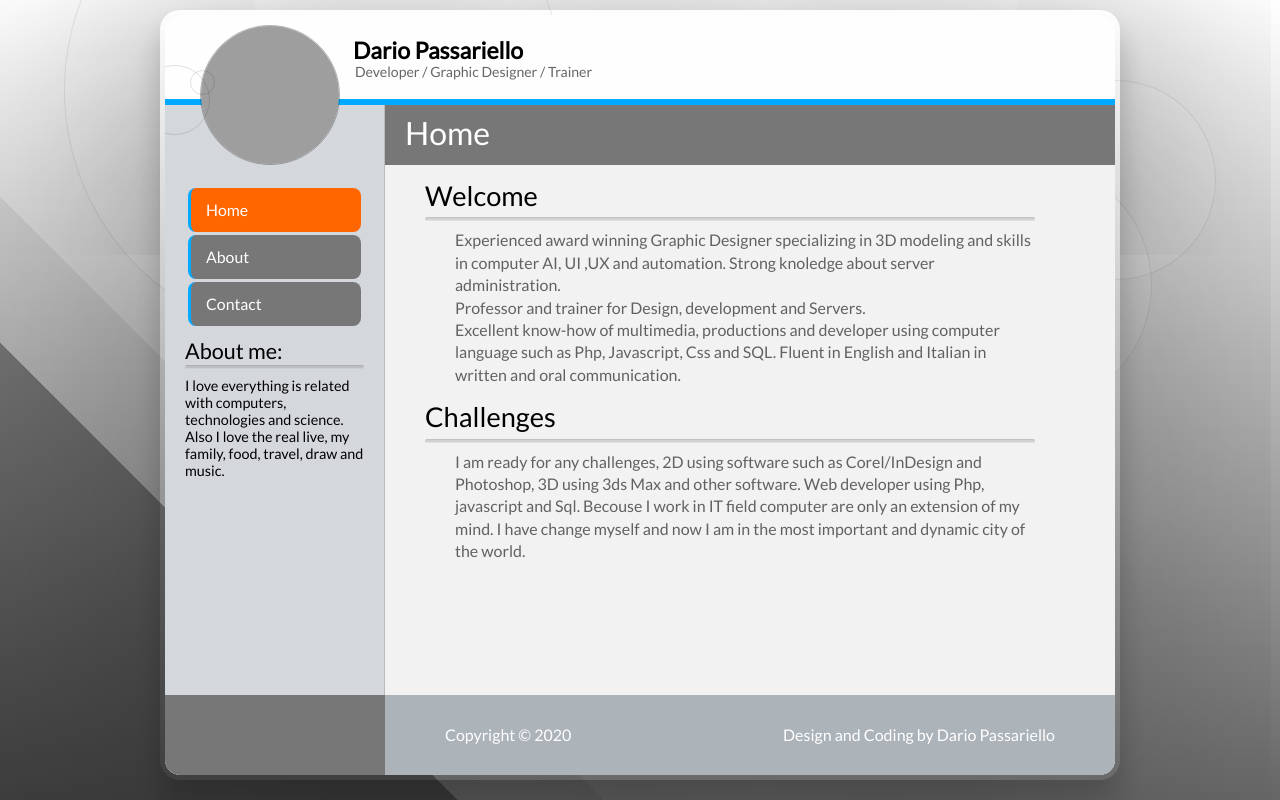
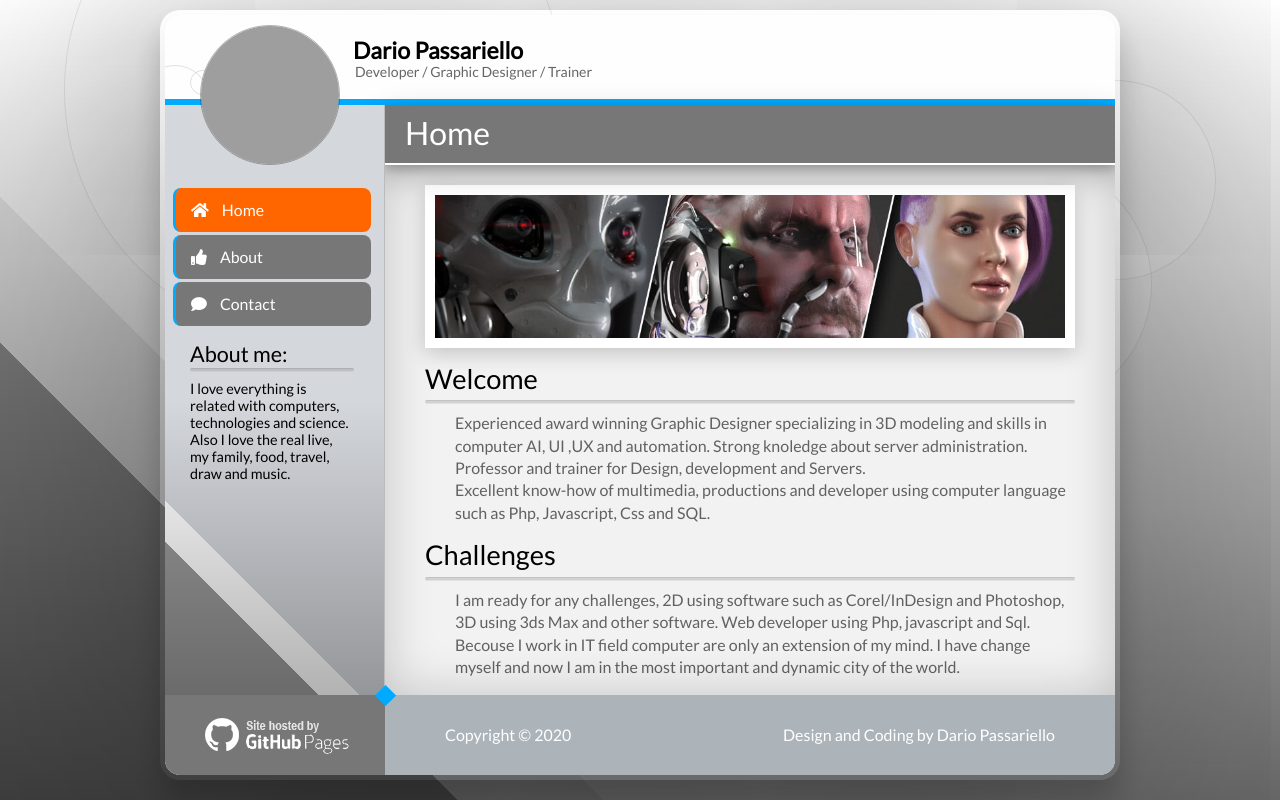
Before and after one commit to passariello/passariello.github.io, a PHP site: page / in a window 1280 px wide. Run offline with PHP 8.4, Linux system fonts and the light colour scheme; some libraries are stand-ins or nearby versions; grey boxes are pictures that could not be loaded.

Commit message:
gradients, shadow and images

```diff
--- a/css/style.css
+++ b/css/style.css
@@ -79,7 +79,7 @@ SOFTWARE.
 	width:140px;
 	height:140px;
 	border-radius:50%;
-	z-index:1;
+	z-index:5;
 	border:1px solid rgba(0,0,0,.3)
 }
 
@@ -123,6 +123,9 @@ SOFTWARE.
 	padding:0;
 	line-height:0;
 	text-transform: capitalize;
+	border-bottom:2px solid white;
+	box-shadow:0 8px 30px rgba(0,0,0,.2), 0 4px 10px rgba(0,0,0,.2);
+	z-index:3;
 }
 
 .title h2{
@@ -144,12 +147,20 @@ SOFTWARE.
 	line-height:1.5em;
 	overflow:auto;
 	display:none;
+	box-shadow:0 0 50px rgba(0,0,0,.2) inset
 }
 
 .page article{
-	padding:0 80px 80px 40px;
+	padding:20px 40px;
 	font-size:1em;
 	line-height:1.4em;
+}
+
+.page img{
+	border:solid white;
+	border-width:10px;
+	box-shadow:0 5px 20px rgba(0,0,0,.2);
+	z-index:1
 }
 
 .page h2,
@@ -168,16 +179,20 @@ SOFTWARE.
 /*****************************************************************************/
 
 .nav {
-	background: #d4d7dc;
 	position:absolute;
 	left:0;
 	bottom:80px;
 	width:220px;
 	top:90px;
-	padding:80px 20px 20px 20px;
+	padding:80px 10px 20px 5px;
 	font-size:.9em;
 	border-right:1px solid #bbb;
 	overflow:auto;
+	z-index:4;
+	background-color: #d4d7dc;
+	background-image:
+	linear-gradient(0, rgba(0,0,0,.3) 0%, transparent 50%),
+	linear-gradient(45deg, #999 19%, #999 19%, white 19%, white 24%, transparent 24%);
 }
 
 .nav h2{
@@ -188,7 +203,6 @@ SOFTWARE.
 	font-size:1.1em;
 	list-style: none;
 	line-height: 24px;
-	margin-bottom:20px;
 	z-index:1;
 }
 
@@ -213,6 +227,14 @@ SOFTWARE.
 	background-color:#F60;
 }
 
+.nav i {
+	margin:5px 10px 0 0;
+}
+
+.nav div {
+	padding:20px;
+}
+
 /*****************************************************************************/
 
 .footer {
@@ -228,12 +250,30 @@ SOFTWARE.
 	color:white;
 }
 
-.footer p:first-child{
+.footer p:nth-child(1){
 	float:left;
 }
 
-.footer p:last-child{
+.footer p:nth-child(2){
 	float:right;
+}
+
+.footer span{
+	position:absolute;
+	display:block;
+	width:15px;
+	height:15px;
+	bottom:72.5px;
+	left:-7.5px;
+	background:#00aaff;
+	transform:rotate(45deg);
+	z-index:5;
+}
+
+.footer img{
+	position:absolute;
+	bottom:20px;
+	left:-180px;
 }
 
 /*****************************************************************************/
@@ -253,3 +293,77 @@ SOFTWARE.
 	opacity:.8;
 	z-index:1;
 }
+
+/*****************************************************************************/
+
+.loader{
+	position:absolute;
+	top:0;
+	left:0;
+	width:100%;
+	height:100%;
+	/*display:none;*/
+	z-index:100;
+	/*background:rgba(255,255,255,.5);*/
+}
+
+.loader i{
+	position:absolute;
+	width:180px;
+	height:180px;
+	border:4px solid #bbb;
+	border-top-color:#F60;
+	border-radius:50%;
+	left: calc( 50% - 90px );
+	top: calc( 50% - 90px );
+
+    -webkit-animation-name: spin;
+    -webkit-animation-duration: .5s;
+    -webkit-animation-iteration-count: infinite;
+    -webkit-animation-timing-function: linear;
+
+    -moz-animation-name: spin;
+    -moz-animation-duration: .5s;
+    -moz-animation-iteration-count: infinite;
+    -moz-animation-timing-function: linear;
+
+    -ms-animation-name: spin;
+    -ms-animation-duration: .5s;
+    -ms-animation-iteration-count: infinite;
+    -ms-animation-timing-function: linear;
+
+    animation-name: spin;
+    animation-duration: .5s;
+    animation-iteration-count: infinite;
+    animation-timing-function: linear;
+}
+
+@-ms-keyframes spin {
+        from {
+            -ms-transform: rotate(0deg);
+        } to {
+            -ms-transform: rotate(360deg);
+        }
+    }
+    @-moz-keyframes spin {
+        from {
+            -moz-transform: rotate(0deg);
+        } to {
+            -moz-transform: rotate(360deg);
+        }
+    }
+    @-webkit-keyframes spin {
+        from {
+            -webkit-transform: rotate(0deg);
+        } to {
+            -webkit-transform: rotate(360deg);
+        }
+    }
+    @keyframes spin {
+        from {
+            transform: rotate(0deg);
+        } to {
+            transform: rotate(360deg);
+        }
+    }
+}
--- a/index.html
+++ b/index.html
@@ -12,6 +12,7 @@
 		<meta name="theme-color" content="#ffffff">
 
 		<link href="//fonts.googleapis.com/css?family=Lato&amp;display=swap" rel="stylesheet">
+		<link href="//cdnjs.cloudflare.com/ajax/libs/font-awesome/5.11.2/css/all.min.css" rel="stylesheet">
 
 		<link rel="apple-touch-icon" sizes="180x180" href="/images/icons/apple-touch-icon.png">
 		<link rel="icon" type="image/png" sizes="32x32" href="/images/icons/favicon-32x32.png">
@@ -42,26 +43,35 @@
 				<nav class="nav">
 					<nav>
 						<ul>
-							<li><a href="/#home">home</a></li>
-							<li><a href="/#about">about</a></li>
-							<li><a href="/#contact">contact</a></li>
+							<li><a href="/#home"><i class="fa fa-home"></i> home</a></li>
+							<li><a href="/#about"><i class="fa fa-thumbs-up"></i> about</a></li>
+							<li><a href="/#contact"><i class="fa fa-comment"></i> contact</a></li>
 						</ul>
 					</nav>
+					<div>
 					<h2>About me:</h2>
 					<hr/>
-					I love everything is related with computers, technologies and science. Also I love the real live, my family, food, travel, draw and music.
+					I love everything is related with computers, technologies and science.
+					Also I love the real live, my family, food, travel, draw and music.
+					</div>
 				</nav>
 
 				<div class="main">
-				<div class="title"><h2>Welcome</h2></div>
-				<div class="page">This is my website.</div>
+					<div class="title"><h2>Welcome</h2></div>
+					<div class="page">
+						This is my website.
+					</div>
 				</div>
 
 			</main>
 
+
+
 			<footer class="footer">
 				<p>Copyright &copy; 2020 </p>
 				<p>Design and Coding by Dario Passariello </p>
+				<span></span>
+				<img src="/images/githubpages.png" width="145" height="38" alt="GitHub Pages" />
 			</footer>
 
 		</div>
--- a/pages/about/start.html
+++ b/pages/about/start.html
@@ -1,6 +1,6 @@
 
 <article class="about">
-
+	<img src="/images/001.jpg" width="100%" height="auto" />
 	<section>
 		<h2>All information about me</h2>
 		<hr/>
--- a/pages/contact/start.html
+++ b/pages/contact/start.html
@@ -1,3 +1,4 @@
+
 <article>
 
 	<section>
--- a/pages/home/start.html
+++ b/pages/home/start.html
@@ -1,6 +1,8 @@
+
 <article>
 
 	<section>
+		<img src="/images/001-min.jpg" width="100%" height="auto" />
 			<h2>Welcome</h2>
 			<hr/>
 			<p>
@@ -10,7 +12,6 @@
 			Professor and trainer for Design, development and Servers.
 			<br/>
 			Excellent know-how of multimedia, productions and developer using computer language such as Php, Javascript, Css and SQL.
-			Fluent in English and Italian in written and oral communication.
 			</p>
 	</section>
 
@@ -20,6 +21,8 @@
 			<p>
 			I am ready for any challenges, 2D using software such as Corel/InDesign and Photoshop, 3D using 3ds Max and other software. Web developer using Php, javascript and Sql. Becouse I work in IT field computer are only an extension of my mind. I have change myself and now I am in the most important and dynamic city of the world.
 			</p>
+			<br/>
+
 	</section>
 
 </article>
--- a/script/javascript.js
+++ b/script/javascript.js
@@ -91,7 +91,7 @@ SOFTWARE.
 
 					href = href.replace("/#", "");
 					elem.addClass( href.replace(/\//g, '') );
-					//elem.removeAttr( 'href' );
+					elem.removeAttr( 'href' );
 				}
 			}).removeClass( 'selected' );
 
@@ -102,6 +102,8 @@ SOFTWARE.
 		// ALL ANCHOR TO ONCLICK
 		//**********************************
 		let UrlByOnClick = function(){
+
+			$('<div class="loader"><i></i></div>').appendTo('.page');
 
 			var d = new Date();
 			var seconds = Math.round(d.getTime() / 1000);
```
Also changed, not shown: images/001-min.jpg (added), images/001.jpg (added), images/002.jpg (added), images/githubpages.png (added).
